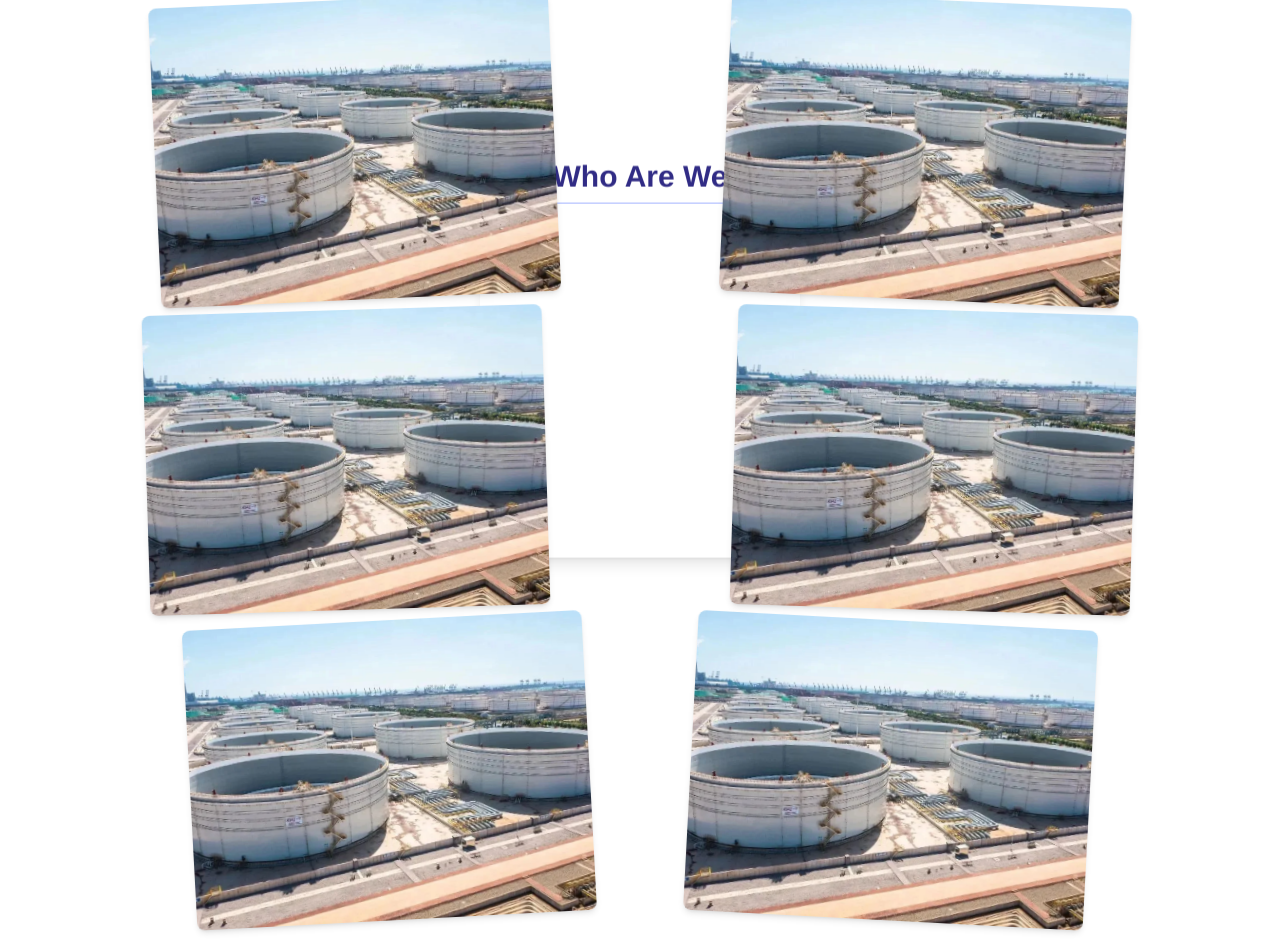
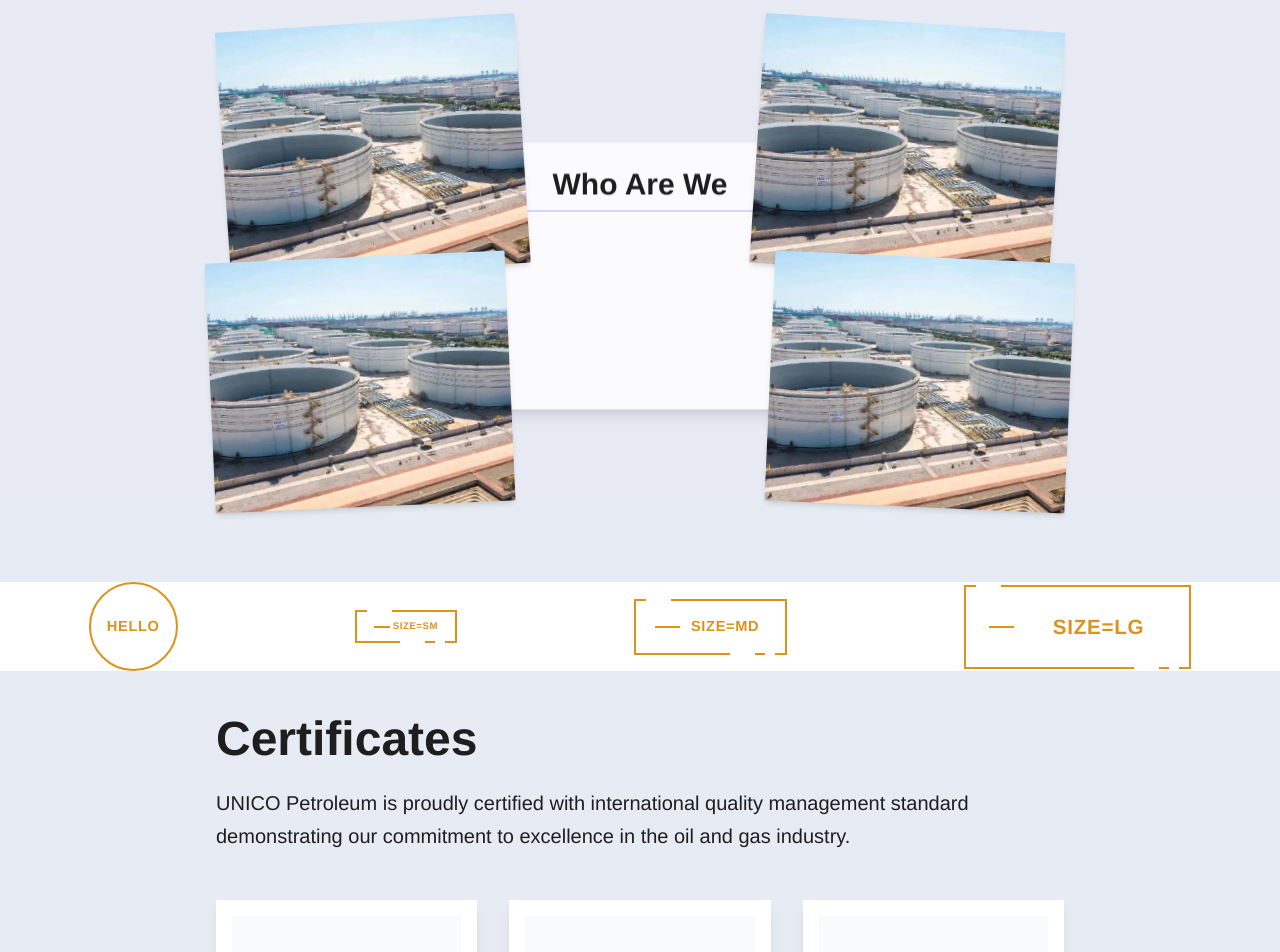
Before and after one commit to fatma-mohamed99/petroleum, a Next.js app: page / in a window 1280 px wide. Shown: the part 1791-2743 px from the top of the page. Built offline with nearby package versions, Linux system fonts and the light colour scheme.

Commit message:
fex:button color

```diff
--- a/src/app/layout.tsx
+++ b/src/app/layout.tsx
@@ -24,7 +24,7 @@ export default function RootLayout({
 }>) {
   return (
     <html lang="en">
-      <body className="font-helvetica">
+      <body className="font-helvetica overflow-x-hidden ">
 
 
         {children}
--- a/src/app/page.tsx
+++ b/src/app/page.tsx
@@ -52,11 +52,9 @@ export default function Home() {
 
 
       </div>
-        <div className="w-full  sm:w-11/12 md:w-10/12   mx-auto py-12 my-7">
-          <CertificatesSection />
-        </div>
 
       </div>
+          <CertificatesSection />
       {/* ###################################### */}
 
 
--- a/src/components/fixedComponents/Footer.tsx
+++ b/src/components/fixedComponents/Footer.tsx
@@ -77,7 +77,8 @@ function Footer() {
                 onClick={() => openPdfInNewTab(brochurePath)}
                 className="flex gap-2 pr-2"
               >
-                <View size={18} /> <p>VIEW</p>
+
+                <View size={18} /> <a>VIEW</a>
               </Button>
               <Button
                               className="flex gap-2 pr-2"
--- a/src/components/home-component/Who-are-we-section/WhoAreWeSection.tsx
+++ b/src/components/home-component/Who-are-we-section/WhoAreWeSection.tsx
@@ -4,25 +4,26 @@ import { useGSAP } from "@gsap/react";
 import gsap from "gsap";
 import { ScrollTrigger } from "gsap/ScrollTrigger";
 import Image from "next/image";
+import SectionContainer from "@/components/styles-wrappers/SectionContainer";
 
 function WhoAreWeSection() {
   const containerRef = useRef(null);
 
   const generateRows = () => {
     const rows = [];
-    for (let i = 1; i <= 3; i++) {
+    for (let i = 1; i <= 2; i++) {
       rows.push(
         <div
           className="row
-         min-w-full my-[1em] flex justify-center items-center gap-[2em]"
+         min-w-full mb-[1em] flex justify-center items-center gap-[2em]"
           key={i}
         >
           <div
             className="card card-left
-          relative w-[400px] h-[300px]
+          relative w-[300px] h-[250px]
           overflow-hidden
           will-change-transform
-          rounded-lg shadow-md
+           shadow-md
           "
           >
             <Image
@@ -35,10 +36,10 @@ function WhoAreWeSection() {
           </div>
           <div
             className="card card-right
-            relative w-[400px] h-[300px]
+            relative w-[300px] h-[250px]
           overflow-hidden
           will-change-transform
-          rounded-lg shadow-md
+           shadow-md
           "
           >
             <Image
@@ -76,7 +77,7 @@ function WhoAreWeSection() {
           scrollTrigger: {
             trigger: ".main",
             start: "top center",
-            end: "150% bottom",
+            end: "120% bottom",
             scrub: true,
           },
         });
@@ -88,13 +89,14 @@ function WhoAreWeSection() {
           scrollTrigger: {
             trigger: ".main",
             start: "top center",
-            end: "150% bottom",
+            end: "120% bottom",
             scrub: true,
           },
         });
       });
 
-      gsap.fromTo(".copy .line",
+      gsap.fromTo(
+        ".copy .line",
         { y: 50, opacity: 0 },
         {
           y: 0,
@@ -103,56 +105,70 @@ function WhoAreWeSection() {
           scrollTrigger: {
             trigger: ".main-content",
             start: "top 60%",
-            toggleActions: "play none none reverse"
-          }
+            toggleActions: "play none none reverse",
+          },
         }
       );
-
     },
     { scope: containerRef }
   );
 
   return (
+    <SectionContainer title={"Who Are We"} description={""}>
       <div
         ref={containerRef}
         className="main
       relative
       w-full
-      h-[200vh]
        flex justify-center items-center
       flex-col
-      py-20
+
     "
       >
         <div
-        className="main-content w-1/4 mx-auto absolute
+          className="main-content w-3/4 mx-auto absolute
         top-1/2 left-1/2 translate-x-[-50%]
-        translate-y-[-80%] bg-white/80 backdrop-blur-sm rounded-lg p-6 shadow-lg"
+        translate-y-[-50%] bg-white/80 backdrop-blur-sm  p-6 shadow-lg"
         >
           <div className="text-center">
-          <p className="text-3xl font-bold mb-6 text-indigo-900 border-b border-indigo-300 pb-2">Who Are We</p>
+            <p
+              className="text-3xl font-bold mb-6 text-textColor border-b border-indigo-300
+           pb-2"
+            >
+              Who Are We
+            </p>
           </div>
-        <div className="copy max-w-2xl">
+          <div className="copy max-w-5xl">
             <div className="line mb-5">
-            <p className="text-slate-800 leading-relaxed font-medium">
-              Over the years, <span className="text-indigo-700 font-semibold">Unico petroleum</span> developed a reputation across the
-              region as a reliable provider of services in the Oil and Gas
-              industry.
+              <p className="text-textColor leading-relaxed font-medium">
+                Over the years,
+                <span
+                  className="text-textColor/80 font-semibold
+              "
+                >
+                  Unico petroleum
+                </span>
+                developed a reputation across the region as a reliable provider
+                of services in the Oil and Gas industry.
               </p>
             </div>
 
             <div className="line">
-            <p className="text-slate-800 leading-relaxed font-medium">
-              Its commitment to the <span className="text-indigo-600 italic">highest standards of quality, safety, and
-              service level</span> has been evident in the variety of projects it has
-              completed on time and within budget and continues to be at the
-              heart of the company vision for the future.
+              <p className="text-textColor leading-relaxed font-medium">
+                Its commitment to the
+                <span className="text-main mx-0.5 ">
+                  highest standards of quality, safety, and service level
+                </span>
+                has been evident in the variety of projects it has completed on
+                time and within budget and continues to be at the heart of the
+                company vision for the future.
               </p>
             </div>
           </div>
         </div>
         {generateRows()}
       </div>
+    </SectionContainer>
   );
 }
 
--- a/src/components/home-component/certificate-section/CertificatesSection.tsx
+++ b/src/components/home-component/certificate-section/CertificatesSection.tsx
@@ -1,8 +1,8 @@
 'use client'
 import React, { useState } from 'react';
-
 import CertificateCard from './CertificationCard';
 import CertificateModal from './CertificateModal';
+import SectionContainer from '@/components/styles-wrappers/SectionContainer';
 
 interface Certificate {
   id: number;
@@ -44,64 +44,18 @@ const CertificatesSection: React.FC = () => {
   };
 
   return (
-        <section className="relative mt-14 pb-15">
-
-
-
-
-            <div className="container mx-auto ">
-                <div className="text-center mb-10 relative">
-                    {/* <motion.div
-                        initial={{ scale: 0 }}
-                        whileInView={{ scale: 1 }}
-                        transition={{ duration: 0.6, type: "spring" }}
-                        className="w-20 h-20 rounded-full bg-main/10 absolute left-1/2 top-0 -translate-x-1/2 -translate-y-1/4"
-                    /> */}
-
-                    {/* <div
-
-                        className="inline-block mb-3 relative"
+    <SectionContainer
+      title="Certificates"
+      description="UNICO Petroleum is proudly certified with international quality management standard demonstrating our commitment to excellence in the oil and gas industry."
     >
-                        <Shield className="w-10 h-10 text-main" />
-                    </div> */}
-
-
-                    <p
-                        className="
-      text-header-lg font-medium text-center mb-5
-               "
-
-
-                    >
-                        certificates
-                    </p>
-
-
-
-                    <p
-
-                        className="text-textColor  max-w-2xl text-title-sm mx-auto "
-                    >
-                        UNICO Petroleum is proudly certified with international quality management standards,
-                        demonstrating our commitment to excellence in the oil and gas industry.
-                    </p>
-                </div>
-
-                <div
-                    className="grid grid-cols-1 md:grid-cols-2 xl:grid-cols-3 align-middle justify-center gap-8 max-w-5xl mx-auto"
-                >
+      <div className="grid grid-cols-1 md:grid-cols-2 xl:grid-cols-3 gap-8 max-w-5xl mx-auto w-full">
         {certificateImages.map((cert) => (
-                        <div
+          <CertificateCard
             key={cert.id}
-
-                        >
-                            <CertificateCard
             certificate={cert}
             onClick={() => openModal(cert)}
           />
-                        </div>
         ))}
-                </div>
       </div>
 
       <CertificateModal
@@ -109,7 +63,7 @@ const CertificatesSection: React.FC = () => {
         isOpen={selectedCertificate !== null}
         onClose={closeModal}
       />
-        </section>
+    </SectionContainer>
   );
 };
 
--- /dev/null
+++ b/src/components/styles-wrappers/SectionContainer.tsx
@@ -0,0 +1,135 @@
+"use client";
+
+import React, { useRef } from "react";
+import { gsap } from "gsap";
+import { ScrollTrigger } from "gsap/ScrollTrigger";
+import { useGSAP } from "@gsap/react";
+
+interface SectionContainerProps {
+  title: string;
+  description: string;
+  progressColors?: string;
+  titleSize?: string;
+  descriptionSize?: string;
+  sectionClass?: string;
+  containerClass?: string;
+  children: React.ReactNode;
+}
+
+const SectionContainer: React.FC<SectionContainerProps> = ({
+  title,
+  description,
+  sectionClass = "",
+  containerClass = "",
+  children,
+}) => {
+  const sectionRef = useRef<HTMLDivElement>(null);
+  const progressRef = useRef<HTMLDivElement>(null);
+  const titleRef = useRef<HTMLHeadingElement>(null);
+  const descRef = useRef<HTMLParagraphElement>(null);
+  const contentRef = useRef<HTMLDivElement>(null);
+
+  useGSAP(() => {
+    gsap.registerPlugin(ScrollTrigger);
+
+    const progressAnimation = gsap.fromTo(
+      progressRef.current,
+      { width: "0%" },
+      {
+        width: "100%",
+        ease: "none",
+        scrollTrigger: {
+          trigger: sectionRef.current,
+          start: "top bottom",
+          end: "top top",
+          scrub: 0.5,
+        },
+      }
+    );
+
+    const tl = gsap.timeline({
+      scrollTrigger: {
+        trigger: sectionRef.current,
+        start: "top 75%",
+        toggleActions: "play none none none",
+      },
+    });
+
+    tl.from(titleRef.current, {
+      y: 50,
+      opacity: 0,
+      duration: 0.8,
+      ease: "power3.out",
+    })
+      .from(
+        descRef.current,
+        {
+          y: 50,
+          opacity: 0,
+          duration: 0.6,
+          ease: "power2.out",
+        },
+        "-=0.4"
+      )
+      .from(
+        contentRef.current?.children || [],
+        {
+          y: 30,
+          opacity: 0,
+          stagger: 0.1,
+          duration: 0.6,
+          ease: "power2.out",
+        },
+        "-=0.3"
+      );
+
+    return () => {
+      progressAnimation.kill();
+      ScrollTrigger.getAll().forEach((trigger) => trigger.kill());
+    };
+  }, []);
+
+  return (
+    <section
+      ref={sectionRef}
+      className={`relative overflow-hidden text-textColor py-10 max-h-screen bg-main/10 flex flex-col justify-center ${sectionClass}`}
+      data-scroll-section
+    >
+
+      <div className={`container mx-auto px-6 max-w-4xl ${containerClass}`}>
+        <div
+          className="
+        w-full h-1 z-50"
+        >
+          <div
+            ref={progressRef}
+            className={`h-full bg-gradient-to-r bg-secondary`}
+            style={{ width: "0%" }}
+          />
+        </div>
+        <div className="mb-12">
+          <div className="overflow-hidden text-4xl md:text-5xl">
+            <h2 ref={titleRef} className={` font-bold mb-6`}>
+              {title}
+            </h2>
+          </div>
+
+          <div className="overflow-hidden">
+            <p
+              ref={descRef}
+              className={`  text-lg md:text-xl leading-relaxed text-opacity-80`}
+            >
+              {description}
+            </p>
+          </div>
+        </div>
+
+        <div ref={contentRef} className="flex-1 flex flex-col ">
+          {children}
+        </div>
+      </div>
+    </section>
+  );
+};
+
+export default SectionContainer;
```
Also changed, not shown: src/components/home-component/our-legacy-secton/OurLegacy.tsx (+14 -2 lines). Lines whose indentation alone changed are shown as unchanged.
